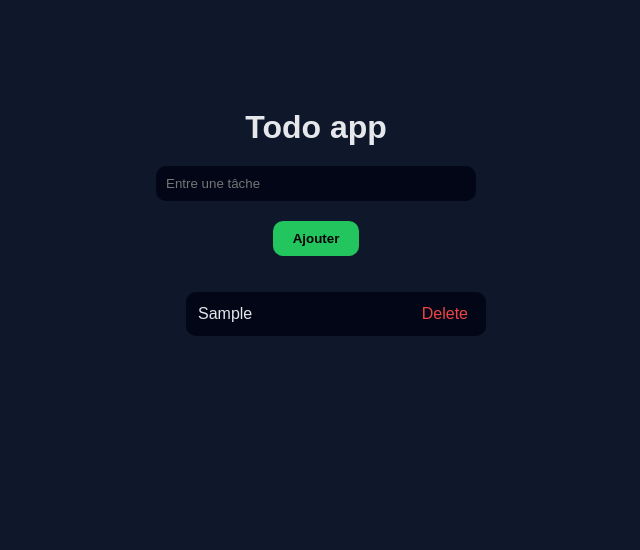
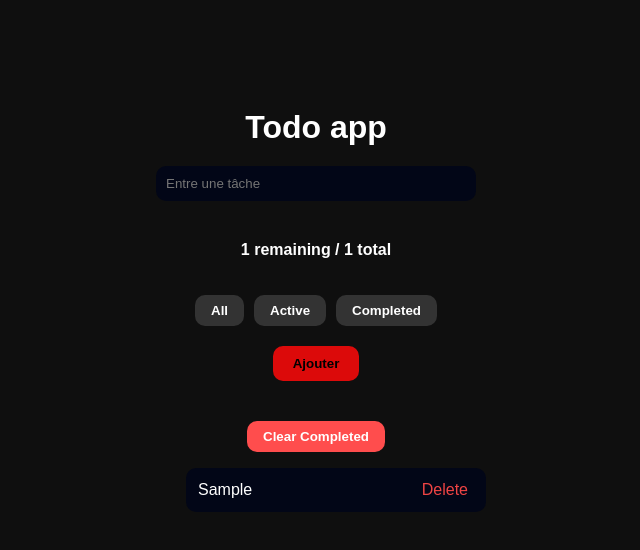
Before and after one commit to mouhamedabdourhaman007-cell/Todo, a plain HTML site: page index.html in a window 1280 px wide. Both pictures are taken after typing "Sample" into the empty fields and a click on the button "Ajouter". Shown: the whole page, without its empty margins (22-662 px from the left). Drawn offline with Linux system fonts and the light colour scheme.

Commit message:
modified index.html, style.css and script.js

```diff
--- a/index.html
+++ b/index.html
@@ -10,7 +10,14 @@
 <body>
     <h1>Todo app</h1>
     <input id="todo-input" type="text" placeholder="Entre une tâche">
+    <p id="counter">0 remaining / 0 total</p>
+    <div class="filters">
+        <button data-filters="all">All</button>
+        <button data-filters="active">Active</button>
+        <button data-filters="completed">Completed</button>
+    </div>
     <button id="add-todo-btn">Ajouter</button>
+    <button id="clear-completed-btn">Clear Completed</button>
     <ul id="todo-list"></ul>
     <script src="script.js"></script>
 </body>
--- a/script.js
+++ b/script.js
@@ -1,6 +1,15 @@
 const input = document.querySelector("#todo-input");
 const button = document.querySelector("#add-todo-btn");
 const list = document.querySelector("#todo-list");
+let  currentFilter = "all";
+
+const filterButtons = document.querySelectorAll(".filters button");
+filterButtons.forEach(button => {
+    button.addEventListener("click", () => {
+        currentFilter = button.dataset.filters;
+        renderTodos();
+    });
+});
 
 let todos = [];
 
@@ -35,6 +44,14 @@ button.addEventListener("click", addTodo);
 const renderTodos = () => {
     list.innerHTML = "";
 
+    let remaning = 0;
+
+    const filteredTodos = todos.filter(todo => {
+        if (currentFilter === "active") return !todo.completed;
+        if (currentFilter === "completed") return todo.completed;
+        return true;
+    });
+
     if (todos.length === 0) {
         const empty = document.createElement("li");
         empty.textContent = "Aucune tache pour le moment.";
@@ -43,7 +60,7 @@ const renderTodos = () => {
         return;
     }
 
-    todos.forEach((todo, index) => {
+    filteredTodos.forEach((todo, index) => {
         const li = document.createElement("li");
         li.textContent = todo.text;
 
@@ -69,7 +86,24 @@ const renderTodos = () => {
         li.appendChild(deleteBtn);
         list.appendChild(li);
     });
+
+    const total = todos.length;
+    const remaining = todos.filter(todo => !todo.completed).length;
+
+    counter.textContent = `${remaining} remaining / ${total} total`;
+
+    counter.classList.remove("pulse");
+    void counter.offsetWidth;
+    counter.classList.add("pulse");
 }
+const clearCompletedBtn = document.querySelector("#clear-completed-btn");
+
+clearCompletedBtn.addEventListener("click", () => {
+    todos = todos.filter(todo => !todo.completed);
+    saveTodos();
+    renderTodos();
+});
+
 button.addEventListener("click", addTodo);
 input.addEventListener("keypress", (e) => {
     if (e.key === "Enter") {
--- a/style.css
+++ b/style.css
@@ -1,12 +1,12 @@
 body{
     font-family: Arial, sans-serif;
     max-width: 500px;
-    background-color: #0f172a;
-    color: #e5e7eb;
+    background-color: #0f0f0f;
+    color: #fff;
     display: flex;
-    flex-direction: column;
     align-items: center;
     padding: 80px;
+    flex-direction: column;
 }
 h1{
     margin-bottom: 20px;
@@ -45,10 +45,11 @@ li button{
     border-radius: 10px;
     border: none;
     cursor: pointer;
-    background-color: #22c55e;
+    background-color: #dc0a0a;
     color: black;
     font-weight: bold;
     margin-bottom: 20px;
+    margin-top: 20px;
 }
 #todo-list{
     list-style: none;
@@ -57,3 +58,34 @@ li button{
     flex-direction: column;
     gap: 10px;
 }
+#add-todo-btn:hover{
+    background-color: #a30808;
+}
+#counter{
+    margin-top: 20px;
+    font-weight: bold;
+}
+.filters{
+    margin-top: 20px;
+    display: flex;
+    gap: 10px;
+}
+.filters button{
+    padding: 8px 16px;
+    border-radius: 10px;
+    border: none;
+    cursor: pointer;
+    background-color: #333;
+    color: white;
+    font-weight: bold;
+}
+#clear-completed-btn{
+    margin-top: 20px;
+    padding: 8px 16px;
+    border-radius: 10px;
+    border: none;
+    cursor: pointer;
+    background-color: #ff4d4d;
+    color: white;
+    font-weight: bold;
+}
```
